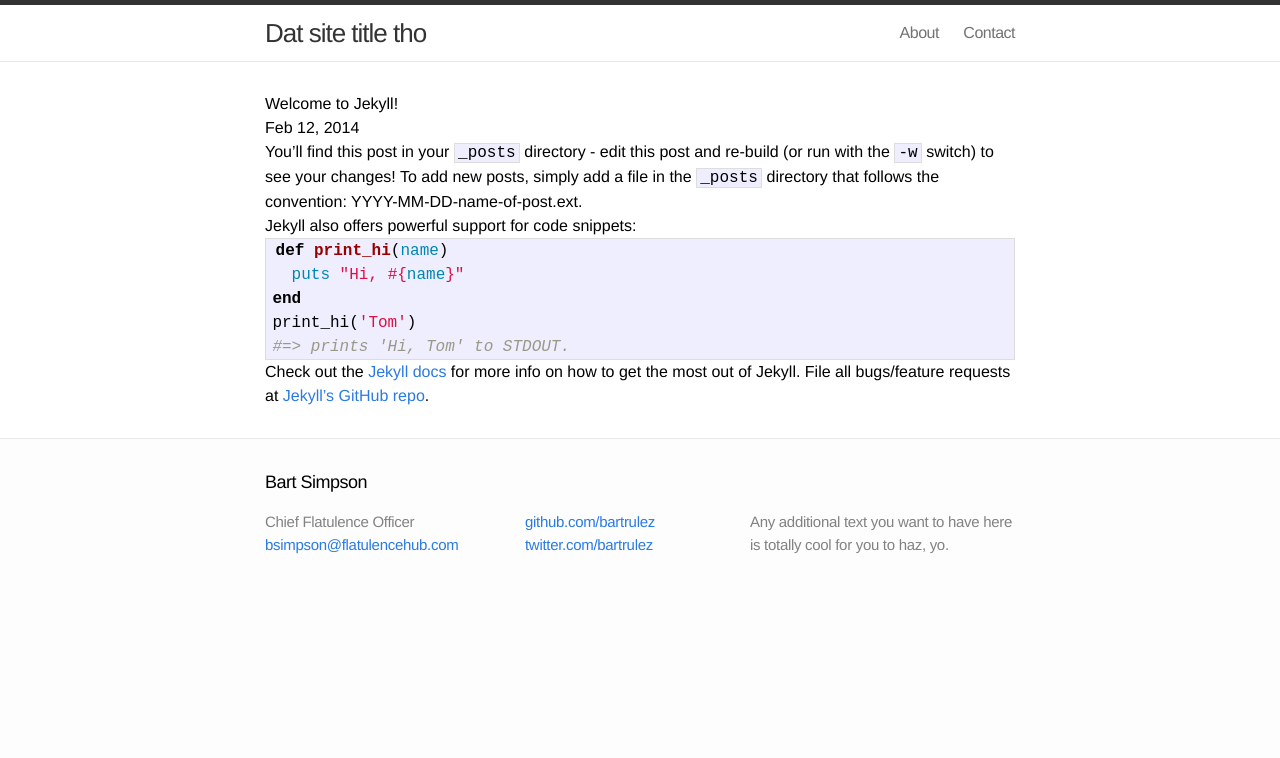
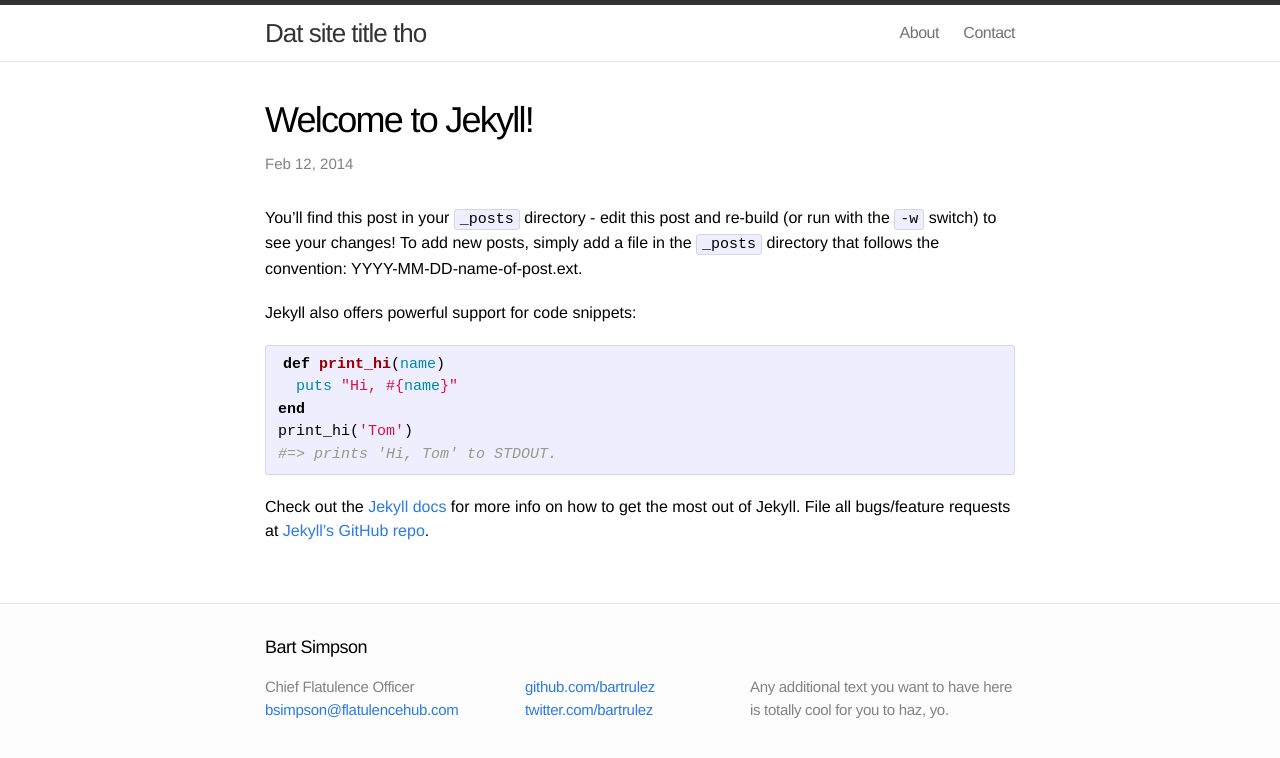
Before and after one commit to jglovier/jekyll-new, a Jekyll site: the page built from _posts/2014-02-12-welcome-to-jekyll.markdown, in a window 1280 px wide. Shown: the top 758 px of the page. Built offline with Jekyll 4.4.1, drawn with Linux system fonts in a browser that asks for light colours; Markdown is read by kramdown in place of the engine named in the settings.

Commit message:
Styles for post

```diff
--- a/css/main.css
+++ b/css/main.css
@@ -134,34 +134,49 @@ a:visited { color: #205caa; }
 /* Post styles */
 /* ----------------------------------------------------------*/
 
-/* standard */
-.post pre {
-  border: 1px solid #ddd;
-  background-color: #eef;
-  padding: 0 .4em;
+.post-header { margin: 10px 0 30px; }
+
+.post-header h1 {
+  font-size: 36px;
+  letter-spacing: -1.75px;
+  line-height: 1;
+  font-weight: 300;
 }
 
-.post ul, .post ol {
-  margin-left: 1.35em;
+.post-header .meta {
+  font-size: 15px;
+  color: #818181;
+  margin-top: 15px;
 }
 
+.post-content { margin: 0 0 30px; }
+
+.post-content p { margin: 20px 0; }
+
+.post .highlight { margin: 20px 0; }
+
+.post pre,
 .post code {
-  border: 1px solid #ddd;
+  border: 1px solid #d5d5e9;
   background-color: #eef;
-  padding: 0 .2em;
+  padding: 8px 12px;
+  border-radius: 3px;
+  font-size: 15px;
 }
 
-.post pre code {
-  border: none;
-}
+.post code { padding: 1px 5px; }
+
+.post ul,
+.post ol { margin-left: 1.35em; }
+
+.post pre code { border: none; }
 
 /* terminal */
 .post pre.terminal {
   border: 1px solid #000;
   background-color: #333;
   color: #FFF;
+  border-radius: 3px;
 }
 
-.post pre.terminal code {
-  background-color: #333;
-}
+.post pre.terminal code { background-color: #333; }
```
